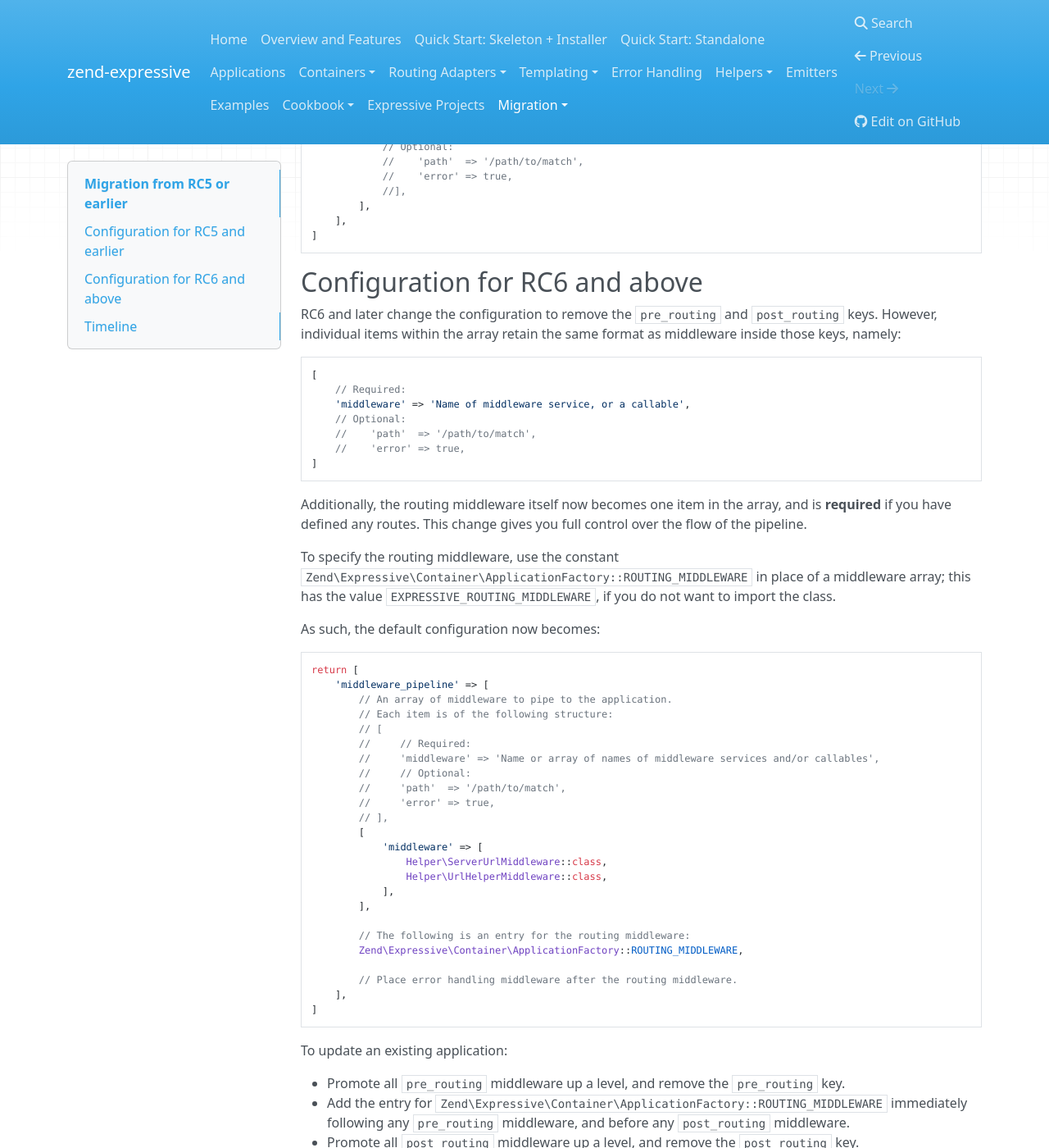
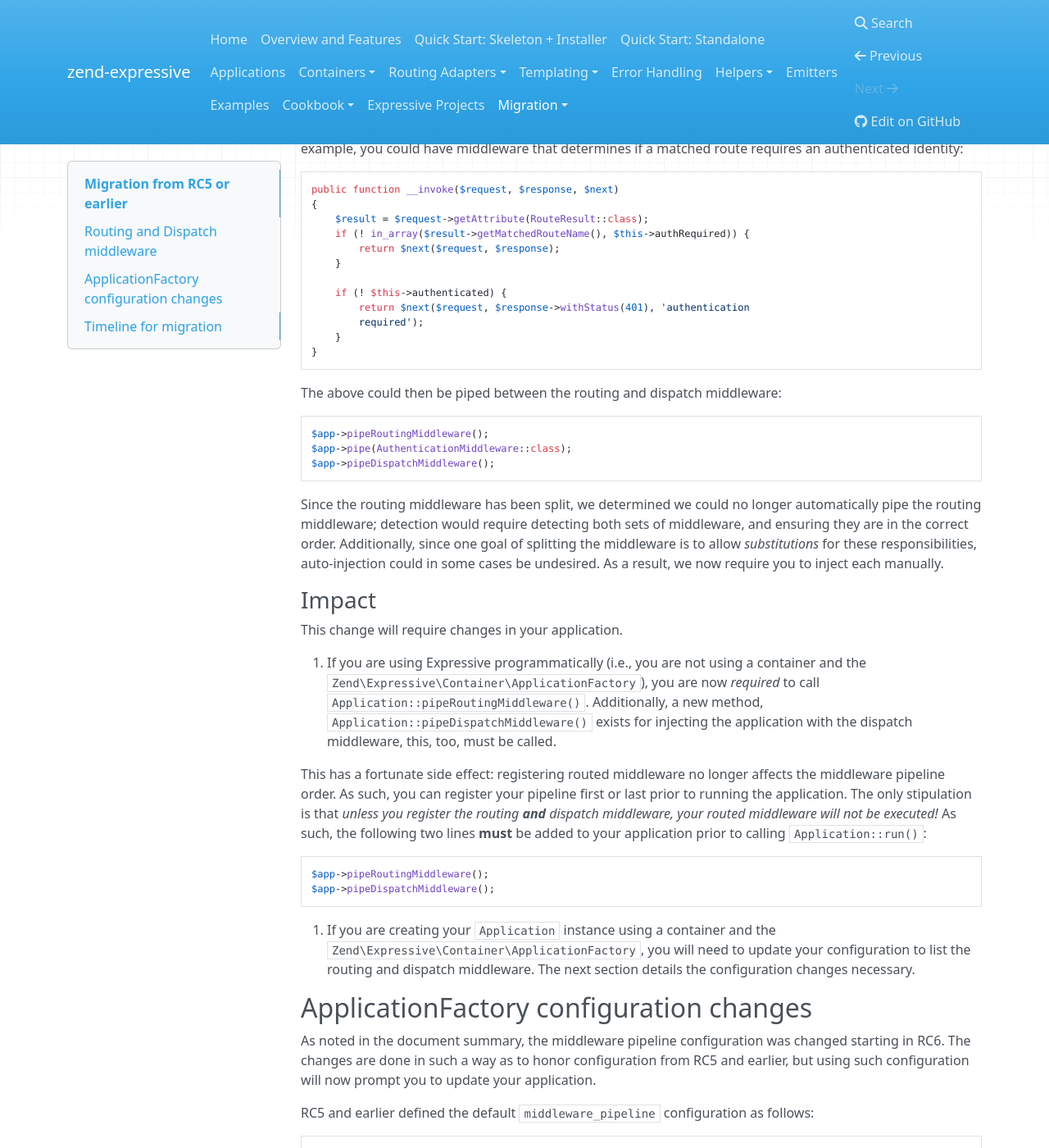
Before and after one commit to zendframework/zend-expressive, an MkDocs documentation site: the page built from doc/book/migration/rc-to-v1.md, in a window 1280 px wide and 1400 px high, scrolled down 804 px. Shown: the whole window at 82% size. Built offline with MkDocs 1.6.1, drawn with Linux system fonts in a browser that asks for light colours; nearby versions of some CDN libraries; old or Windows-style settings are respelled for this version of MkDocs; some of the changed text lies outside the part shown.

Commit message:
Separate routing/dispatch middleware
This patch addresses #259 and comments from @danizord, separating
`routeMiddleware()` into two distinct methods, `routeMiddleware()` and
`dispatchMiddleware()`.

This change also means we can no longer auto-register the routing middleware
with the application. However, it enables new use cases, such as middleware
interceptors between routing and dispatch, as well as substituting alternate
routing and/or dispatch middleware in the application.

Because the application no longer auto-registers the routing/dispatch
middleware, the `ApplicationFactory` was updated to no longer raise an exception
in situations where routes are registered but the routing middleware is not
piped — since alternate routing middleware may be taking that responsibility.

````diff
--- a/doc/book/migration/rc-to-v1.md
+++ b/doc/book/migration/rc-to-v1.md
@@ -1,14 +1,109 @@
 # Migration from RC5 or earlier
 
-RC6 provides a breaking change intended to simplify the creation of the
-middleware pipeline and to allow replacing the routing middleware. Doing so,
-however, required a change to the `middleware_pipeline` configuration.
+RC6 introduced changes to the following:
 
-The changes are done in such a way as to honor configuration from RC5 and
-earlier, but using such configuration will now prompt you to update your
-application. This document describes how to do so.
+- The routing middleware was split into separate middleware, one for routing,
+  and one for dispatching.
+- Due to the above change, we decided to remove auto-registration of routing
+  middleware.
+- The above change also suggested an alternative to the middleware pipeline
+  configuration that simplifies it.
 
-## Configuration for RC5 and earlier
+## Routing and Dispatch middleware
+
+Prior to RC6, the routing middleware:
+
+- performed routing
+- notified route result observers
+- created a new request that composed the matched routing parameters as request
+  attributes, and composed the route result instance itself as a request
+  attribute.
+- marshaled the middleware matched by routing
+- dispatched the marshaled middleware
+
+To provide a better separation of concerns, we split the routing middleware into
+two distinct methods: `routingMiddleware()` and `dispatchMiddleware()`.
+
+`routingMiddleware()` performs the following duties:
+
+- routing; and
+- creating a new request that composes the matched routing parameters as request
+  attributes, and composes the route result instance itself as a request
+  attribute.
+
+`dispatchMiddleware()` performs the following duties:
+
+- marshaling the middleware specified in the route result; and
+- dispatching the marshaled middleware.
+
+One reason for this split is to allow injecting middleware to operate between
+routing and dispatch. As an example, you could have middleware that determines
+if a matched route requires an authenticated identity:
+
+```php
+public function __invoke($request, $response, $next)
+{
+    $result = $request->getAttribute(RouteResult::class);
+    if (! in_array($result->getMatchedRouteName(), $this->authRequired)) {
+        return $next($request, $response);
+    }
+
+    if (! $this->authenticated) {
+        return $next($request, $response->withStatus(401), 'authentication
+        required');
+    }
+}
+```
+
+The above could then be piped between the routing and dispatch middleware:
+
+```php
+$app->pipeRoutingMiddleware();
+$app->pipe(AuthenticationMiddleware::class);
+$app->pipeDispatchMiddleware();
+```
+
+Since the routing middleware has been split, we determined we could no longer
+automatically pipe the routing middleware; detection would require detecting
+both sets of middleware, and ensuring they are in the correct order.
+Additionally, since one goal of splitting the middleware is to allow
+*substitutions* for these responsibilities, auto-injection could in some cases
+be undesired. As a result, we now require you to inject each manually.
+
+### Impact
+
+This change will require changes in your application.
+
+1. If you are using Expressive programmatically (i.e., you are not using
+   a container and the `Zend\Expressive\Container\ApplicationFactory`),
+   you are now *required* to call `Application::pipeRoutingMiddleware()`.
+   Additionally, a new method, `Application::pipeDispatchMiddleware()` exists
+   for injecting the application with the dispatch middleware, this, too, must
+   be called.
+
+   This has a fortunate side effect: registering routed middleware no longer
+   affects the middleware pipeline order. As such, you can register your
+   pipeline first or last prior to running the application. The only stipulation
+   is that _unless you register the routing **and** dispatch middleware, your routed
+   middleware will not be executed!_ As such, the following two lines **must**
+   be added to your application prior to calling `Application::run()`:
+
+```php
+$app->pipeRoutingMiddleware();
+$app->pipeDispatchMiddleware();
+```
+
+2. If you are creating your `Application` instance using a container and the
+   `Zend\Expressive\Container\ApplicationFactory`, you will need to update your
+   configuration to list the routing and dispatch middleware. The next section
+   details the configuration changes necessary.
+
+## ApplicationFactory configuration changes
+
+As noted in the document summary, the middleware pipeline configuration was
+changed starting in RC6.  The changes are done in such a way as to honor
+configuration from RC5 and earlier, but using such configuration will now prompt
+you to update your application.
 
 RC5 and earlier defined the default `middleware_pipeline` configuration as follows:
 
@@ -48,7 +143,11 @@ return [
 ]
 ```
 
-## Configuration for RC6 and above
+### Impact
+
+While the configuration from RC5 and earlier will continue to work, it will
+raise deprecation notices. As such, you will need to update your configuration
+to follow the guidelines created with RC6.
 
 RC6 and later change the configuration to remove the `pre_routing` and
 `post_routing` keys. However, individual items within the array retain the same
@@ -64,14 +163,17 @@ format as middleware inside those keys, namely:
 ]
 ```
 
-Additionally, the routing middleware itself now becomes one item in the array,
-and is **required** if you have defined any routes. This change gives you full
-control over the flow of the pipeline.
+Additionally, the routing and dispatch middleware now become items in the array;
+they (or equivalent entries for your own implementations) must be present in
+your configuration if you want your routed middleware to dispatch!  This change
+gives you full control over the flow of the pipeline.
 
 To specify the routing middleware, use the constant
 `Zend\Expressive\Container\ApplicationFactory::ROUTING_MIDDLEWARE` in place of
 a middleware array; this has the value `EXPRESSIVE_ROUTING_MIDDLEWARE`, if you
-do not want to import the class.
+do not want to import the class. Similarly, for the dispatch middleware, use the
+constant `Zend\Expressive\Container\ApplicationFactory::DISPATCH_MIDDLEWARE`
+(value `EXPRESSIVE_DISPATCH_MIDDLEWARE`) to specify the dispatch middleware.
 
 As such, the default configuration now becomes:
 
@@ -97,7 +199,11 @@ return [
         // The following is an entry for the routing middleware:
         Zend\Expressive\Container\ApplicationFactory::ROUTING_MIDDLEWARE,
 
-        // Place error handling middleware after the routing middleware.
+        // The following is an entry for the dispatch middleware:
+        Zend\Expressive\Container\ApplicationFactory::DISPATCH_MIDDLEWARE,
+
+        // Place error handling middleware after the routing and dispatch
+        // middleware.
     ],
 ]
 ```
@@ -106,7 +212,8 @@ To update an existing application:
 
 - Promote all `pre_routing` middleware up a level, and remove the `pre_routing`
   key.
-- Add the entry for `Zend\Expressive\Container\ApplicationFactory::ROUTING_MIDDLEWARE`
+- Add the entries for `Zend\Expressive\Container\ApplicationFactory::ROUTING_MIDDLEWARE`
+  and `Zend\Expressive\Container\ApplicationFactory::DISPATCH_MIDDLEWARE`
   immediately following any `pre_routing` middleware, and before any
   `post_routing` middleware.
 - Promote all `post_routing` middleware up a level, and remove the
@@ -115,7 +222,7 @@ To update an existing application:
 Once you have made the above changes, you should no longer receive deprecation
 notices when running your application.
 
-## Timeline
+## Timeline for migration
 
 Support for the `pre_routing` and `post_routing` configuration will be removed
 with the 1.1.0 release.
````
Also changed, not shown: doc/book/application.md (+10 -7 lines), doc/book/cookbook/custom-404-page-handling.md (+1 -3 lines), 4 other files.
